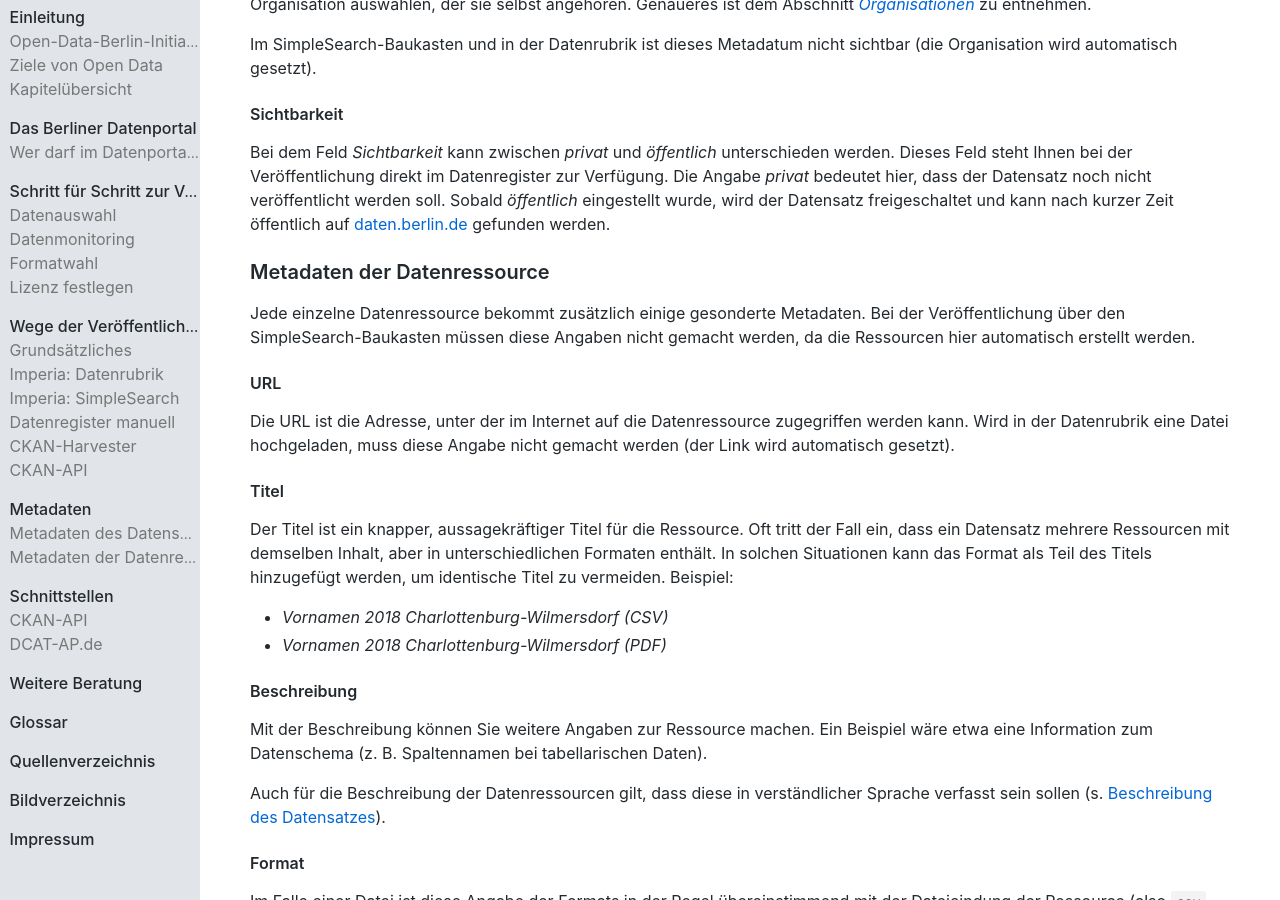
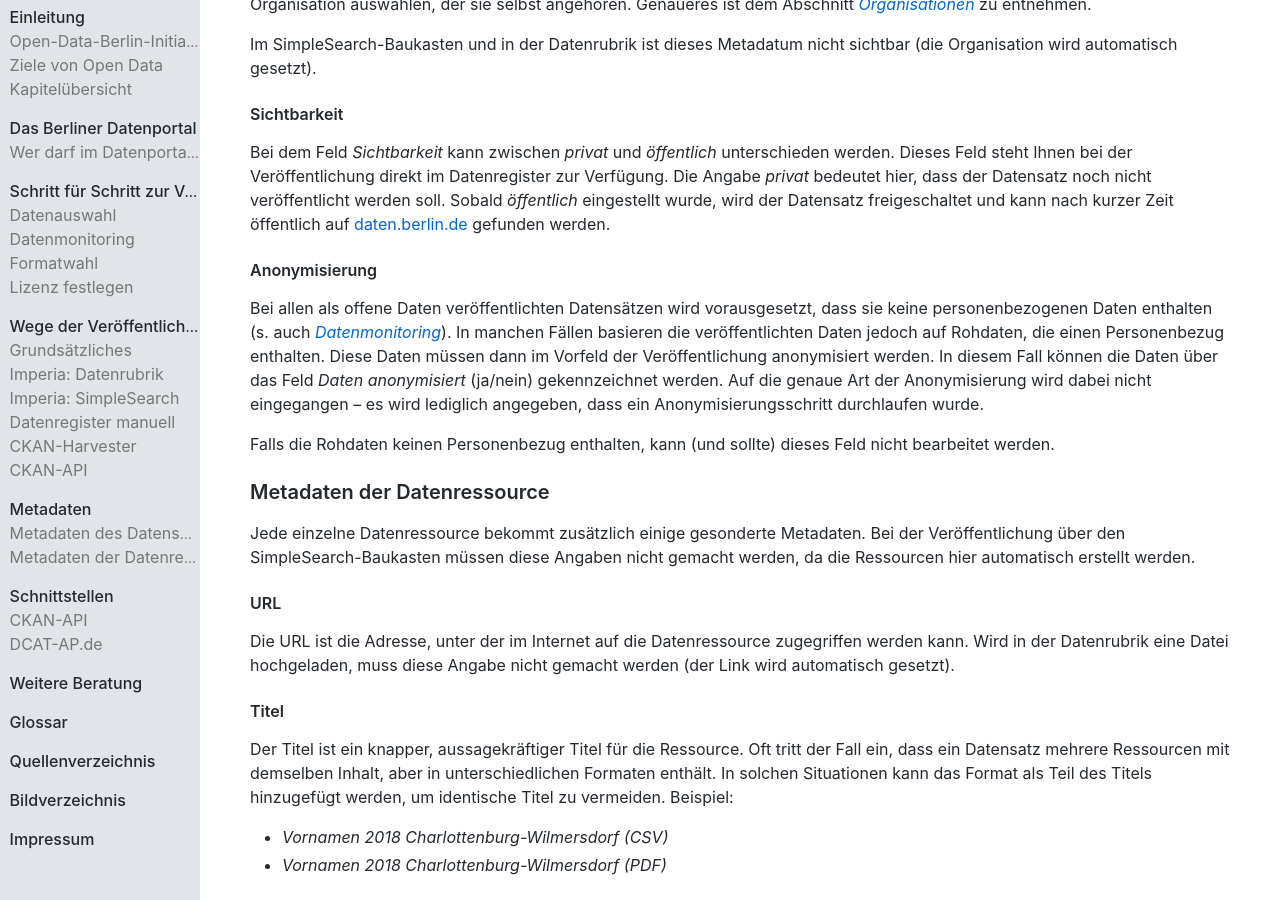
Before and after one commit to berlinonline/open-data-handbuch, a Jekyll site: the page built from index.md, in a window 1280 px wide and 900 px high, scrolled down 48980 px. Built offline with Jekyll 4.4.1, drawn with Linux system fonts in a browser that asks for light colours; our own code applies the rules of GitHub Pages for plain Markdown files; comment, search, counter and statistics services are not loaded; some of the changed text lies outside the part shown.

```diff
--- a/index.md
+++ b/index.md
@@ -1134,6 +1134,7 @@ Insbesondere sollten unterschiedliche Schreibweisen derselben Stelle vermieden w
 Dieses Feld wird möglicherweise in Zukunft durch eine Auswahlliste ersetzt, um Einheitlichkeit und Auffindbarkeit zu verbessern.
 
 #### Kontaktperson
+
 Die Kontaktperson kann inhaltliche Fragen zu einem Datensatz beantworten.
 Hier sollte der Name einer Person eingetragen werden, z.&nbsp;B. „Vera Musterer“.
 Es sollte darauf geachtet werden, dass diese Angabe immer aktuell gehalten wird.
@@ -1288,6 +1289,16 @@ Im SimpleSearch-Baukasten und in der Datenrubrik ist dieses Metadatum nicht sich
 Bei dem Feld _Sichtbarkeit_ kann zwischen _privat_ und _öffentlich_ unterschieden werden. Dieses Feld steht Ihnen bei der Veröffentlichung direkt im Datenregister zur Verfügung.
 Die Angabe _privat_ bedeutet hier, dass der Datensatz noch nicht veröffentlicht werden soll.
 Sobald _öffentlich_ eingestellt wurde, wird der Datensatz freigeschaltet und kann nach kurzer Zeit öffentlich auf [daten.berlin.de](https://daten.berlin.de) gefunden werden.
+
+#### Anonymisierung
+
+Bei allen als offene Daten veröffentlichten Datensätzen wird vorausgesetzt, dass sie keine personenbezogenen Daten enthalten (s. auch [_Datenmonitoring_](#datenmonitoring)).
+In manchen Fällen basieren die veröffentlichten Daten jedoch auf Rohdaten, die einen Personenbezug enthalten.
+Diese Daten müssen dann im Vorfeld der Veröffentlichung anonymisiert werden.
+In diesem Fall können die Daten über das Feld _Daten anonymisiert_ (ja/nein) gekennzeichnet werden.
+Auf die genaue Art der Anonymisierung wird dabei nicht eingegangen – es wird lediglich angegeben, dass ein Anonymisierungsschritt durchlaufen wurde.
+
+Falls die Rohdaten keinen Personenbezug enthalten, kann (und sollte) dieses Feld nicht bearbeitet werden.
 
 ### Metadaten der Datenressource
 
```
Also changed, not shown: other parts of index.md (+2 -2 lines), handreichung_opendata.md (+11 -0 lines), parts/latex_impressum.template.md (+1 -1 lines), parts/pages_impressum.template.md (+1 -1 lines), simplesearch-api/index.md (+2 -2 lines), CHANGELOG.md.
